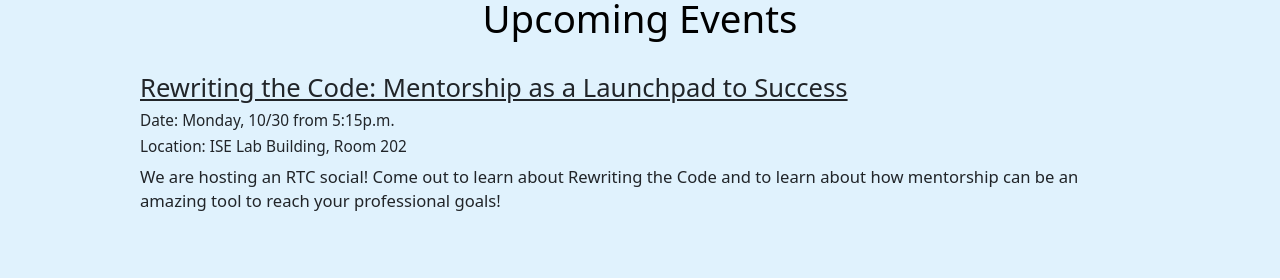
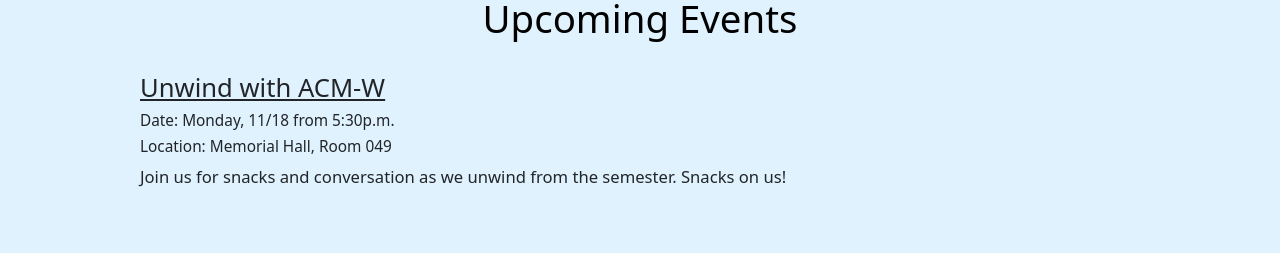
Before and after one commit to acmwud/website, a React (Create React App) app: page / in a window 1280 px wide. Shown: the part 135-415 px from the top of the page. Built offline with nearby package versions, Linux system fonts and the light colour scheme.

Commit message:
added new event

```diff
--- a/src/Components/Home.tsx
+++ b/src/Components/Home.tsx
@@ -148,11 +148,18 @@
                       <p>Not sure what classes to register for next semester? We can help! Come learn about reccomended courses, organizing your schedule, choosing a concentration, and more! Hope to see you there!</p>
                     </Row> */}
 
-                    <Row>
+                    {/* <Row>
                       <h2><u>Rewriting the Code: Mentorship as a Launchpad to Success</u></h2>
                       <h3>Date: Monday, 10/30 from 5:15p.m.</h3>
                       <h3>Location: ISE Lab Building, Room 202</h3>
                       <p>We are hosting an RTC social! Come out to learn about Rewriting the Code and to learn about how mentorship can be an amazing tool to reach your professional goals!</p>
+                    </Row> */}
+
+                    <Row>
+                      <h2><u>Unwind with ACM-W</u></h2>
+                      <h3>Date: Monday, 11/18 from 5:30p.m.</h3>
+                      <h3>Location: Memorial Hall, Room 049</h3>
+                      <p>Join us for snacks and conversation as we unwind from the semester. Snacks on us!</p>
                     </Row>
 
 
```
